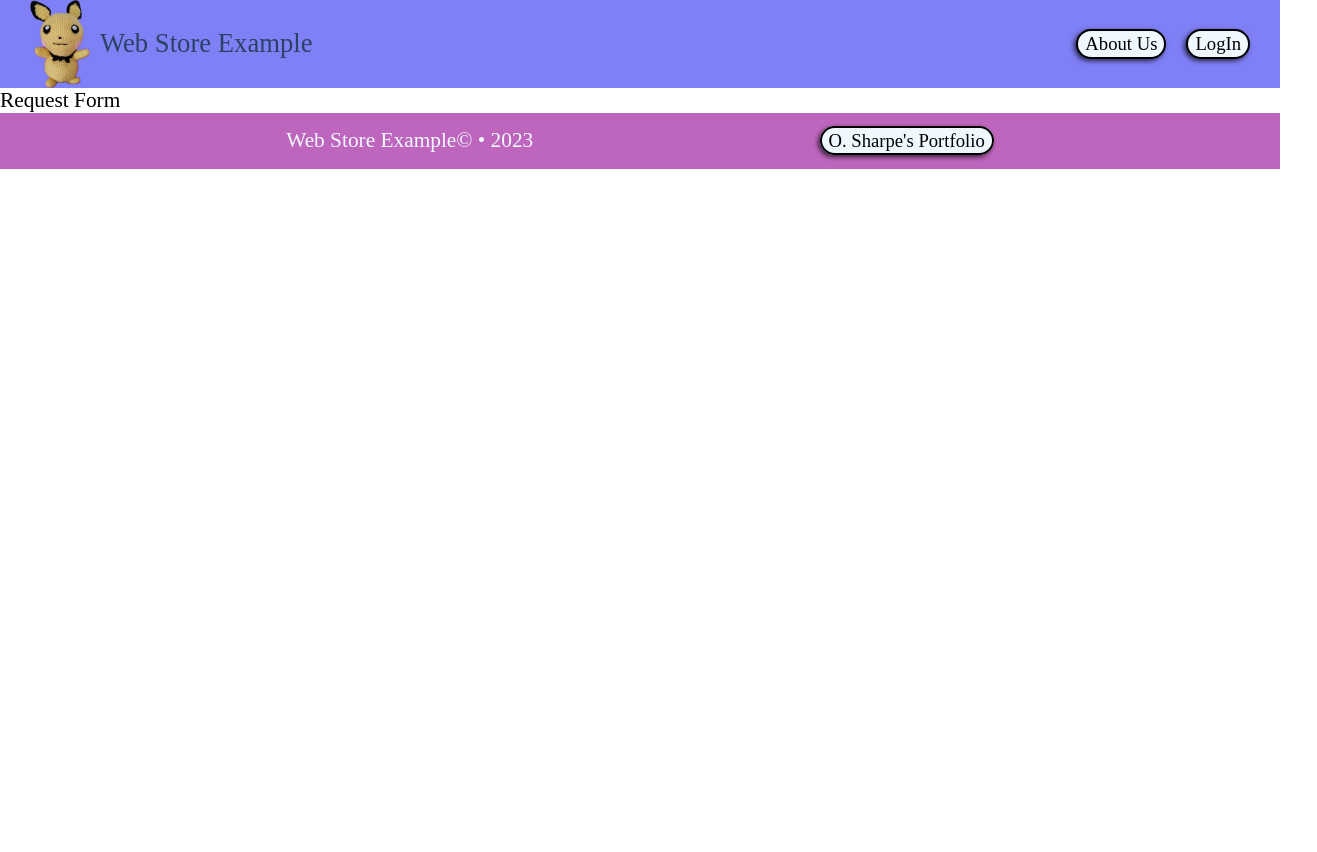
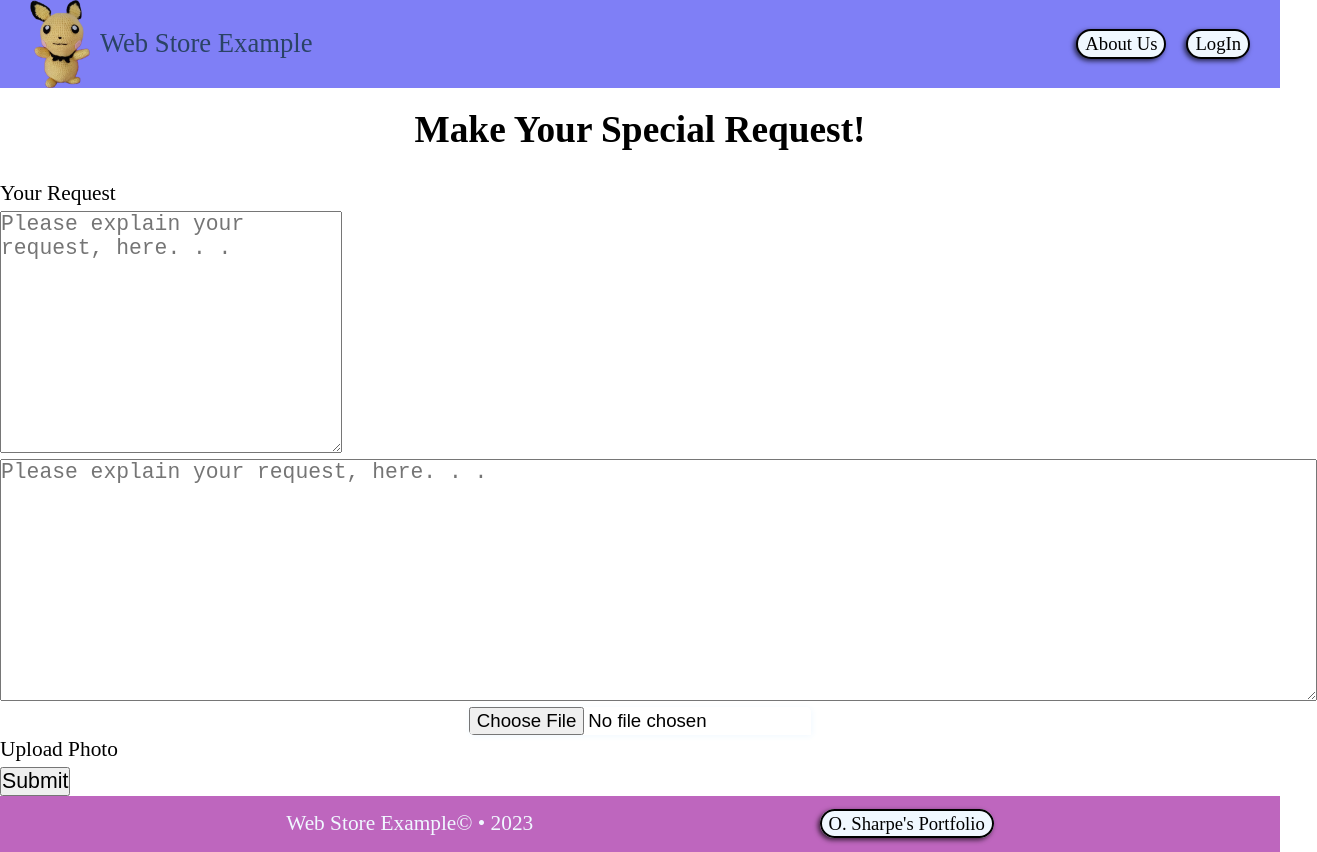
Before and after one commit to OSharpe001/webstore_example, a React (Vite) app in the folder frontend/: page /request in a window 1280 px wide. Shown: the whole page, 1317 px wide, since content can reach past the window. Before the commit the page ends 800 px from the top, so only its background shows below. Built offline with nearby package versions, Linux system fonts and the light colour scheme.

Commit message:
add utils folder/file for Cloudinary uploads (pictures)

```diff
--- a/frontend/src/pages/RequestForm.jsx
+++ b/frontend/src/pages/RequestForm.jsx
@@ -1,7 +1,58 @@
+import { useState, useEffect } from "react";
+import uploadImageToCloudinary from '../utils/uploadCloudinary';
 
 
 export default function RequestForm() {
-  return <form>
-    Request Form
-  </form>
+
+  const [formData, setFormData] = useState({
+    requestText: "",
+    requestPhoto: ""
+  });
+  const [selectedFile, setSelectedFile] = useState(null);
+
+  const handleFileInputChange = async (e) => {
+    const file = e.target.files[0];
+    // console.log(file);
+
+    const data = await uploadImageToCloudinary(file);
+    // console.log(data);
+
+    setSelectedFile(data.url);
+    setFormData({ ...formData, photo: data.url });
+  };
+
+  return <section className="request-form">
+    <h1 className="welcome underline">Make Your Special Request!</h1>
+    <form>
+      <label className="request-box-label" htmlFor="request-box">Your Request</label>
+      <textarea className="request-box-mobile" name="request-box" id="request-box" cols="25" rows="10" placeholder="Please explain your request, here. . ."></textarea>
+      <textarea className="request-box-desktop" name="request-box" id="request-box" cols="100" rows="10" placeholder="Please explain your request, here. . ."></textarea>
+
+      <div className="mb-5 flex items-center gap-3">
+        {formData.photo && <figure className='w-[60px] h-[60px] rounded-full border-2 border-solid border-solid border-primaryColor flex items-center justify-center'>
+          <img src={formData.photo} alt="" className='w-full rounded-full' />
+        </figure>}
+
+        <div className='relative w-[130px] h-[50px]'>
+          <input
+            type="file"
+            name='photo'
+            id='customFile'
+            onChange={handleFileInputChange}
+            accept='.jpg, .png'
+            className='absolute top-0 left-0 w-full h-full opacity-0 cursor-pointer'
+          />
+
+          <label
+            htmlFor="customFile"
+            className='absolute top-0 left-0 w-full h-full flex items-center px-[0.75rem] py-[0.375rem] text-[15px] leading-6 overflow-hidden bg-[#0066ff46] text-headingColor font-semibold rounded-lg truncate cursor-pointer'
+          >
+            {selectedFile ? selectedFile.name : "Upload Photo"}
+          </label>
+        </div>
+      </div>
+
+      <button type="submit">Submit</button>
+    </form>
+  </section>
 }
--- /dev/null
+++ b/frontend/src/utils/uploadCloudinary.js
@@ -0,0 +1,25 @@
+const upload_preset = import.meta.env.VITE_UPLOAD_PRESET;
+const cloud_name = import.meta.env.VITE_CLOUD_NAME;
+
+const uploadImageToCloudinary = async file => {
+
+    const uploadData = new FormData();
+
+    uploadData.append("file", file);
+    uploadData.append("upload_preset", upload_preset);
+    uploadData.append("cloud_name", cloud_name);
+
+    const res = await fetch(
+        `https://api.cloudinary.com/v1_1/${cloud_name}/image/upload`,
+        {
+            method: "post",
+            body: uploadData
+        }
+    );
+
+    const data = await res.json();
+
+    return data;
+};
+
+export default uploadImageToCloudinary;
```
